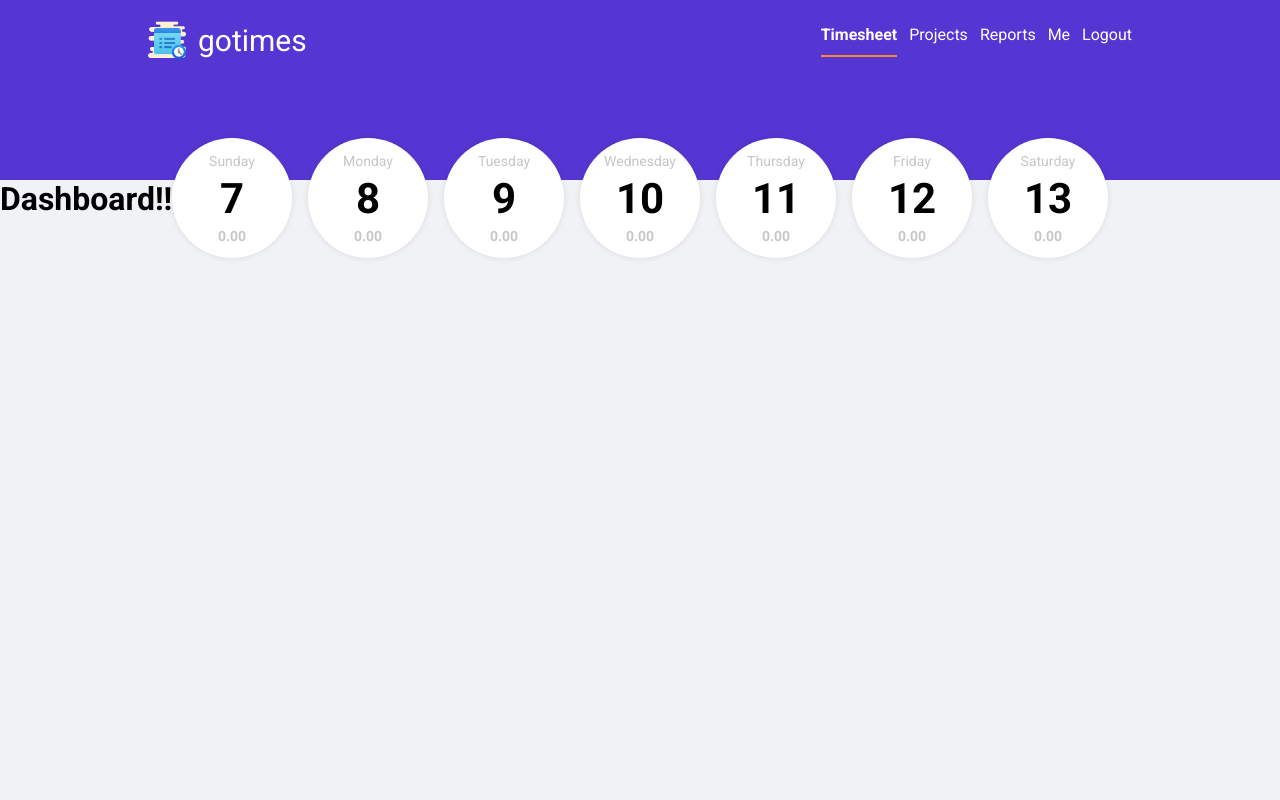
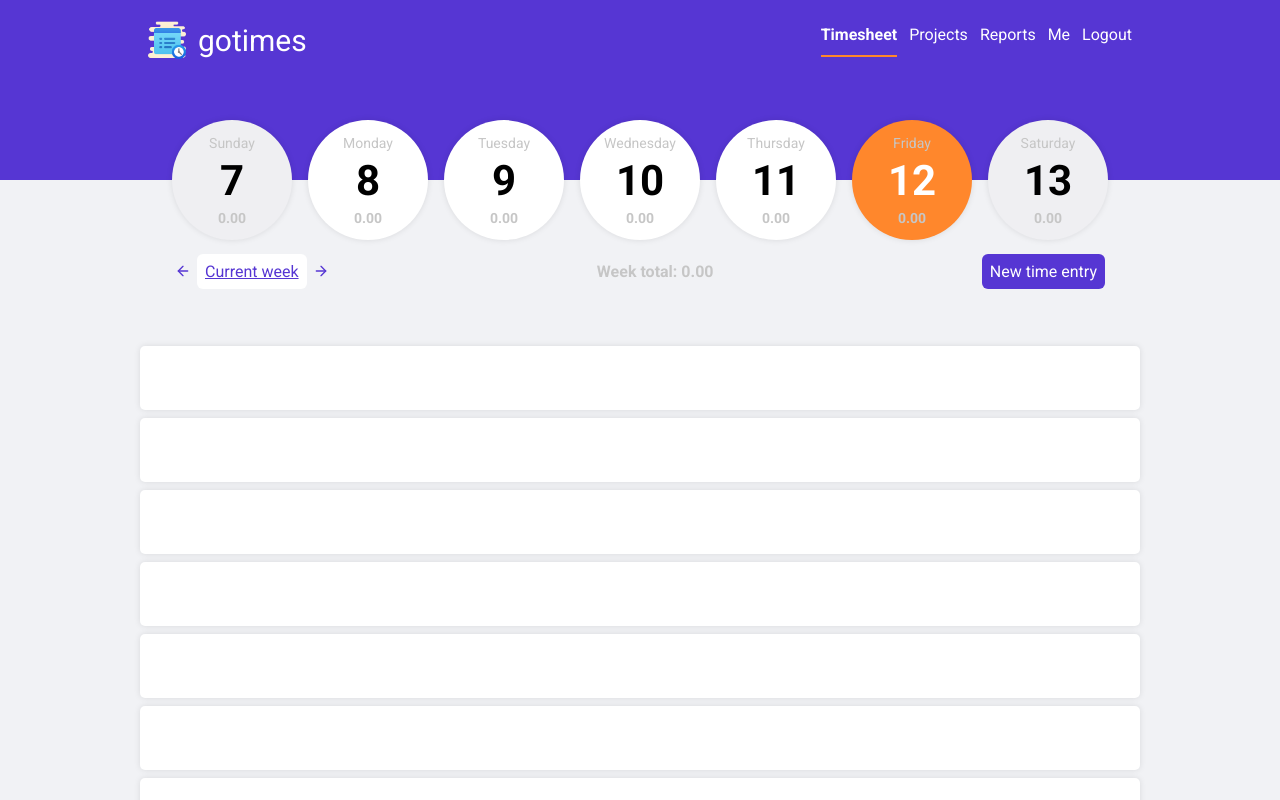
Before and after one commit to luizpaulolppa/timesheets, a React (Create React App) app: page / in a window 1280 px wide. Shown: the top 800 px of the page. Built offline with nearby package versions, Linux system fonts and the light colour scheme; the HTML template or start-up script is replaced by a standard one.

Commit message:
novos ajustes da dashboard

```diff
--- a/package.json
+++ b/package.json
@@ -12,8 +12,10 @@
     "@types/react-dom": "^16.9.0",
     "@types/react-router-dom": "^5.1.5",
     "@types/styled-components": "^5.1.0",
+    "polished": "^3.6.5",
     "react": "^16.13.1",
     "react-dom": "^16.13.1",
+    "react-icons": "^3.10.0",
     "react-router-dom": "^5.2.0",
     "react-scripts": "3.4.1",
     "styled-components": "^5.1.1",
--- a/src/components/Clocks/index.tsx
+++ b/src/components/Clocks/index.tsx
@@ -1,11 +1,13 @@
 import React from 'react';
+import { FiArrowLeft, FiArrowRight } from 'react-icons/fi';
 
 import {
   ContainerClocks,
   Time,
   NameOfTheWeek,
   NumOfTheMonth,
-  AmountOfTimeOfDay
+  AmountOfTimeOfDay,
+  ContainerEntriesMenu
 } from './styles';
 
 interface DayOfWeek {
@@ -25,10 +27,21 @@ const Clocks: React.FC = () => {
     { weekName: 'Saturday', monthNumber: 13, amountOfTimeOfday: '0.00' },
   ];
 
+  function checkWeekends(dayWeek: DayOfWeek) {
+    return ['Sunday', 'Saturday'].includes(dayWeek.weekName) ? 'inative' : '';
+  }
+
+  function checkDay(dayWeek: DayOfWeek) {
+    return dayWeek.weekName === 'Friday' ? 'active' : '';
+  }
+
   return (
+    <>
       <ContainerClocks>
         {daysOfWeek.map(dayWeek => (
-        <Time key={dayWeek.monthNumber}>
+          <Time
+            key={dayWeek.monthNumber}
+            className={`${checkWeekends(dayWeek)} ${checkDay(dayWeek)}`}>
             <div>
               <NameOfTheWeek className="day-of-week">{dayWeek.weekName}</NameOfTheWeek>
               <NumOfTheMonth className="num-of-month">{dayWeek.monthNumber}</NumOfTheMonth>
@@ -37,6 +50,18 @@ const Clocks: React.FC = () => {
           </Time>
         ))}
       </ContainerClocks>
+      <ContainerEntriesMenu>
+        <div>
+          <div className="box-navigation-week">
+            <FiArrowLeft color="#5636D3" />
+            <a href="/">Current week</a>
+            <FiArrowRight color="#5636D3" />
+          </div>
+          <p>Week total: 0.00</p>
+          <button>New time entry</button>
+        </div>
+      </ContainerEntriesMenu>
+    </>
   )
 };
 
--- a/src/components/Clocks/styles.ts
+++ b/src/components/Clocks/styles.ts
@@ -1,4 +1,5 @@
 import styled from 'styled-components';
+import { shade } from 'polished';
 
 export const ContainerClocks = styled.section`
   display: flex;
@@ -23,7 +24,20 @@ export const Time = styled.a`
   box-shadow: 0 0 6px 0 rgba(0,0,0,0.1);
 
   position: relative;
-  top: 68px;
+  top: 50px;
+
+  &:hover {
+    background-color: #f7f9fc;
+  }
+
+  &.inative {
+    background-color: #efeff2;
+  }
+
+  &.active {
+    background-color: #FF872C;
+    color: #fff;
+  }
 `;
 
 export const NameOfTheWeek = styled.p`
@@ -47,3 +61,59 @@ export const AmountOfTimeOfDay = styled.p`
   font-weight: 700;
   margin-bottom: 1rem;
 `;
+
+export const ContainerEntriesMenu = styled.div`
+  display: flex;
+  align-items: center;
+  justify-content: center;
+  padding-top: 60px;
+
+  > div {
+    margin-top: 16px;
+    display: flex;
+    justify-content: space-between;
+    align-items: center;
+    max-width: 930px;
+    height: 30px;
+    width: 100%;
+
+    button {
+      background-color: #5636D3;
+      border: 0;
+      padding: 8px;
+      border-radius: 6px;
+      color: #fff;
+      transition: background-color 0.2s;
+
+      &:hover {
+        background: ${shade(0.2, '#5636D3')};
+      }
+    }
+
+    p {
+      color: #c6c6c6;
+      font-weight: 600;
+    }
+
+    .box-navigation-week {
+      display: flex;
+      align-items: center;
+      justify-content: space-between;
+
+      a {
+        background-color: #fff;
+        border: 0;
+        padding: 8px;
+        border-radius: 6px;
+        color: #5636D3;
+        transition: background-color 0.2s;
+        margin-right: 6px;
+        margin-left: 6px;
+      }
+
+      svg {
+        cursor: pointer;
+      }
+    }
+  }
+`;
--- /dev/null
+++ b/src/components/EntryCard/index.tsx
@@ -0,0 +1,14 @@
+import React from 'react';
+
+import { ContainerEntry } from './styles';
+
+const EntryCard: React.FC = () => {
+
+  return (
+    <ContainerEntry>
+
+    </ContainerEntry>
+  );
+}
+
+export default EntryCard;
--- /dev/null
+++ b/src/components/EntryCard/styles.ts
@@ -0,0 +1,11 @@
+import styled from 'styled-components';
+
+export const ContainerEntry = styled.div`
+  cursor: pointer;
+  height: 64px;
+  width: 100%;
+  border-radius: 5px;
+  background-color: #fff;
+  box-shadow: 0 0 6px 0 rgba(0,0,0,0.1);
+  margin-bottom: 8px;
+`;
--- a/src/pages/Dashboard/index.tsx
+++ b/src/pages/Dashboard/index.tsx
@@ -1,9 +1,10 @@
 import React from 'react';
 
-import {} from './styles';
+import { ContainerTimeSheets, ContainerEntries } from './styles';
 
 import Header from '../../components/Header';
 import Clocks from '../../components/Clocks';
+import EntryCard from '../../components/EntryCard';
 
 const Dashboard: React.FC = () => {
 
@@ -11,7 +12,25 @@ const Dashboard: React.FC = () => {
     <>
       <Header />
       <Clocks />
-      <h1>Dashboard!!!</h1>
+      <ContainerTimeSheets>
+        <ContainerEntries>
+          <EntryCard />
+          <EntryCard />
+          <EntryCard />
+          <EntryCard />
+          <EntryCard />
+          <EntryCard />
+          <EntryCard />
+          <EntryCard />
+          <EntryCard />
+          <EntryCard />
+          <EntryCard />
+          <EntryCard />
+          <EntryCard />
+          <EntryCard />
+          <EntryCard />
+        </ContainerEntries>
+      </ContainerTimeSheets>
     </>
   );
 }
--- a/src/pages/Dashboard/styles.ts
+++ b/src/pages/Dashboard/styles.ts
@@ -1,3 +1,14 @@
 import styled from 'styled-components';
 
-export const Title = styled.h1``;
+export const ContainerTimeSheets = styled.div`
+  margin-top: 60px;
+  display: flex;
+  justify-content: center;
+`;
+
+
+export const ContainerEntries = styled.div`
+  max-width: 1000px;
+  width: 100%;
+  padding-bottom: 50px;
+`;
```
Lines whose indentation alone changed are shown as unchanged.
